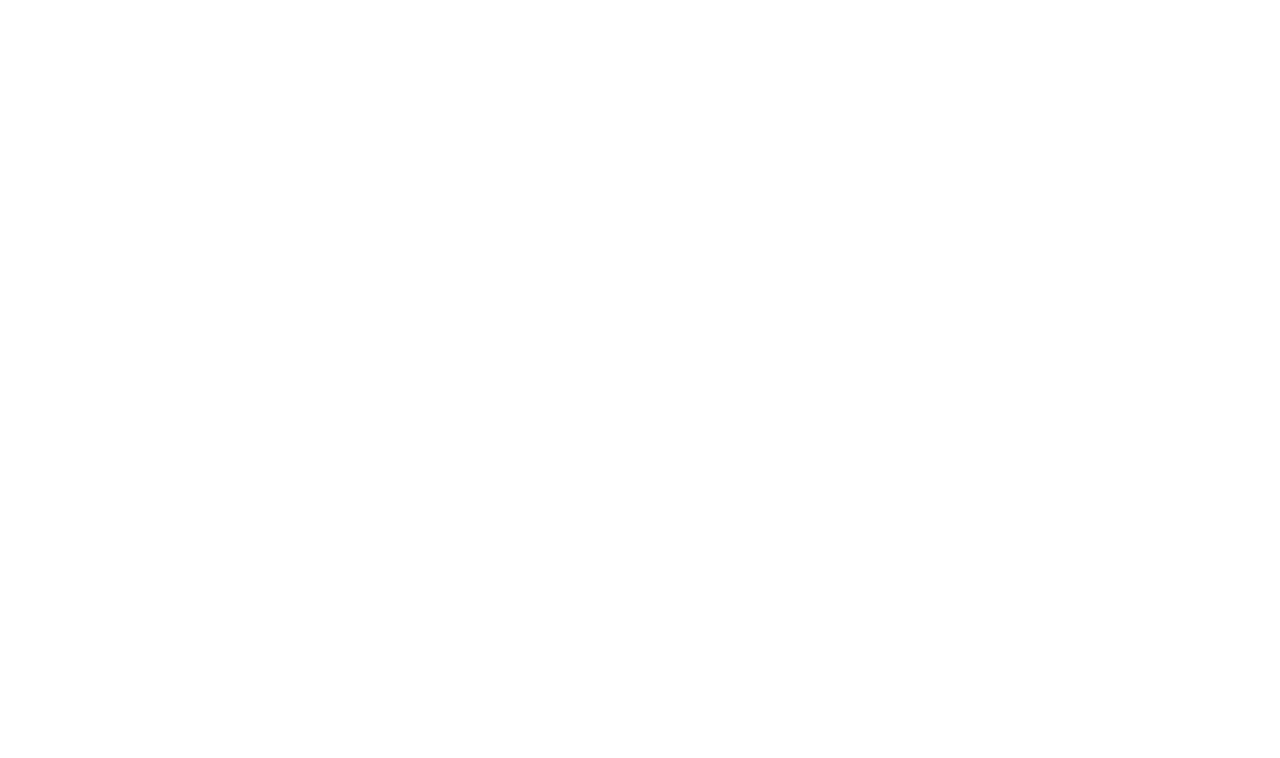
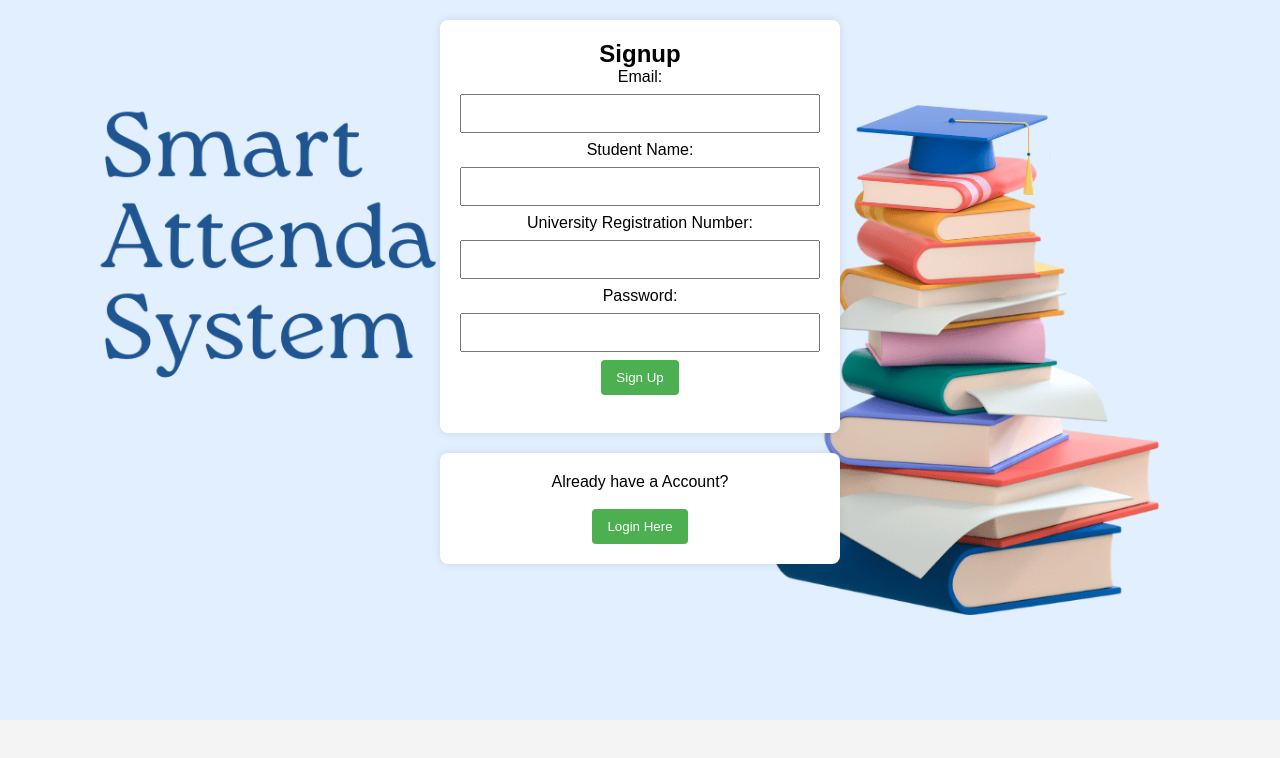
Before and after one commit to Vivekkrdev/SmartAttendanceSystemDummy, a plain HTML site: page Signup.html in a window 1280 px wide. Drawn offline with Linux system fonts and the light colour scheme.

Commit message:
login and sign up

```diff
--- a/Signup.html
+++ b/Signup.html
@@ -3,13 +3,99 @@
 
 <head>
     <meta charset="UTF-8">
-    <meta http-equiv="X-UA-Compatible" content="IE=edge">
     <meta name="viewport" content="width=device-width, initial-scale=1.0">
-    <title>SignUp Page</title>
+    <title>Signup Page</title>
+    <link rel="stylesheet" href="styles.css">
+    <style>
+        body {
+            font-family: Arial, sans-serif;
+            background-color: #f4f4f4;
+            text-align: center;
+            position: absolute;
+            top: 0;
+            left: 0;
+            width: 100%;
+            min-height: 100vh;
+            background-image: url(Smart\ Attendance\ System.png);
+            background-repeat: no-repeat;
+            background-size: cover;
+            z-index: -0;
+        }
+
+        form,
+        div {
+            max-width: 400px;
+            margin: 20px auto;
+            padding: 20px;
+            background-color: #fff;
+            border-radius: 8px;
+            box-shadow: 0 0 10px rgba(0, 0, 0, 0.1);
+        }
+
+        input {
+            width: 100%;
+            padding: 10px;
+            margin: 8px 0;
+            box-sizing: border-box;
+        }
+
+        button {
+            background-color: #4caf50;
+            color: #fff;
+            padding: 10px 15px;
+            border: none;
+            border-radius: 4px;
+            cursor: pointer;
+        }
+    </style>
 </head>
 
 <body>
+    <form id="signupForm" onsubmit="signup(event)">
+        <h2>Signup</h2>
+        <label for="email">Email:</label>
+        <input type="email" id="email" name="email" required>
 
+        <label for="phone">Student Name:</label>
+        <input type="text" id="Studentname" name="Name" required>
+
+        <label for="registrationNumber">University Registration Number:</label>
+        <input type="number" id="registrationNumber" name="registrationNumber" required>
+
+        <label for="password">Password:</label>
+        <input type="password" id="password" name="password" required>
+
+        <button type="submit">Sign Up</button>
+        <br>
+        <br>
+
+    </form>
+    <div>
+        <p>Already have a Account?</p>
+        <a href="Login.html"></a><br><button type="submit">Login Here</button></div>
+
+    <script>
+        function signup(event) {
+            event.preventDefault();
+
+            // Fetch values from the form
+            const email = document.getElementById('email').value;
+            const Studentname = document.getElementById('name').value;
+            const registrationNumber = document.getElementById('registrationNumber').value;
+            const password = document.getElementById('password').value;
+
+            // Validate and process the signup data (add your validation logic here)
+
+            // For demonstration purposes, log the data to the console
+            console.log('Email:', email);
+            console.log('Student Name:', Studentname);
+            console.log('University Registration Number:', registrationNumber);
+            console.log('Password:', password);
+
+            // You can send this data to the server for further processing and storage
+            // Example: Use fetch or XMLHttpRequest to send data to the server
+        }
+    </script>
 </body>
 
 </html>
```
Also changed, not shown: Login.html (+122 -0 lines), Smart Attendance System.png (added).
